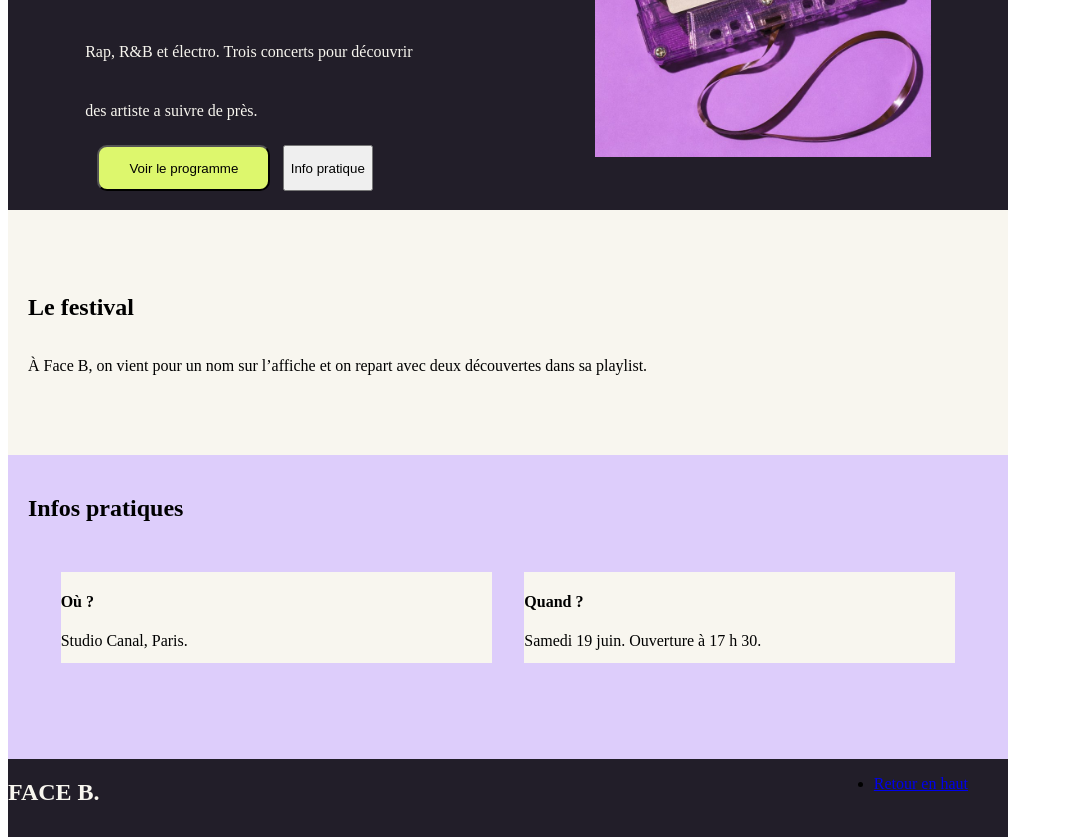
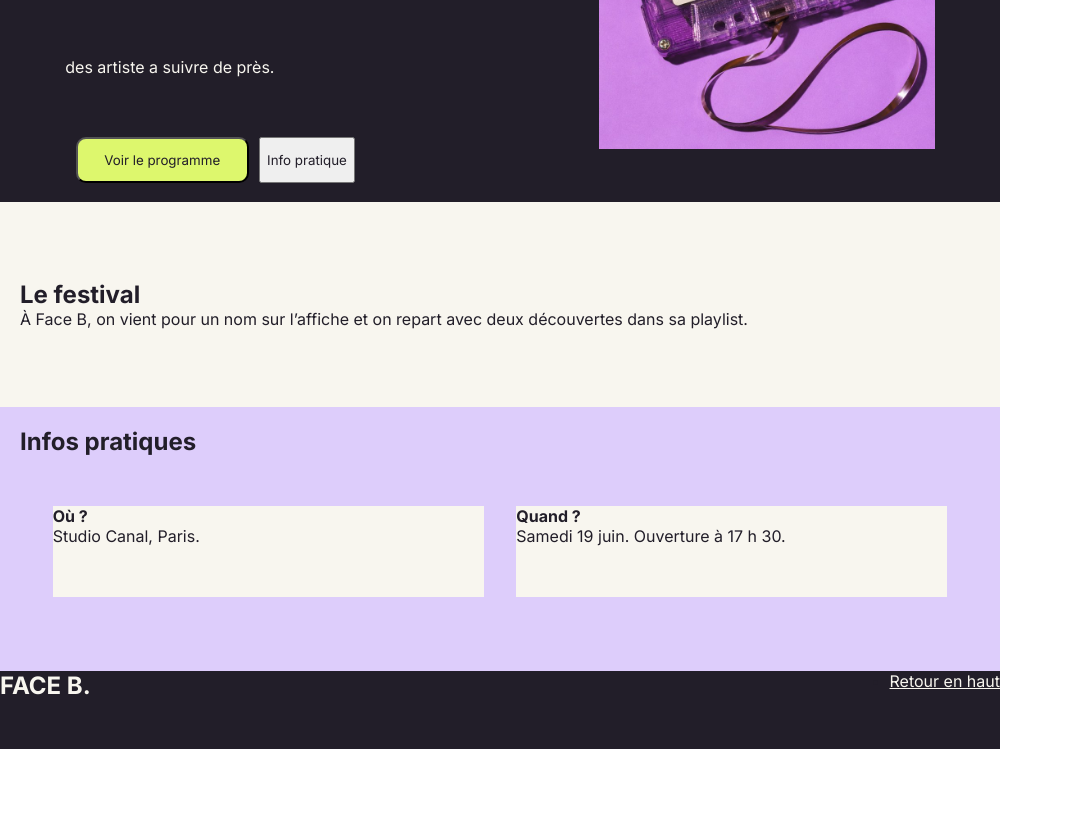
Before and after one commit to cmedinaap/projet-face-b, a plain HTML site: page index.html in a window 1280 px wide. Shown: the part 309-1146 px from the top of the page, without its empty margins (0-1071 px from the left). After the commit the page ends 1058 px from the top, so only its background shows below. Drawn offline with Linux system fonts and the light colour scheme.

Commit message:
version4

```diff
--- a/index.html
+++ b/index.html
@@ -13,8 +13,10 @@
             <div class="nav">
 
                 <div class="gauche">
+                    <div>
 
                       <h2>FACE B.</h2>
+                   </div>
 
                 </div>
 
@@ -37,10 +39,10 @@
                 <div class="description">
                     <h6 class="vert">SAMEDI 19 JUIN 2027 · PARIS</h6>
 
-                    <h1>Monte le volume</h1>
+                    <h1 class="blanc">Monte le volume</h1>
 
-                    <p>Rap, R&B et électro. Trois concerts pour découvrir </p>
-                    <span>des artiste a suivre de près.</span>
+                    <p class="blanc">Rap, R&B et électro. Trois concerts pour découvrir </p>
+                    <span class="blanc">des artiste a suivre de près.</span>
 
                     <div class="boutton">
                         <div class="dimension">
@@ -100,7 +102,7 @@
 
                    <div>
                      <ul>
-                       <li><a href="Retour en haut">Retour en haut</a></li>
+                         <li><a class="bas" href="Retour en haut">Retour en haut</a></li>
                      </ul>
                    </div>
                 </div>
--- a/style.css
+++ b/style.css
@@ -1,3 +1,17 @@
+
+@import url('https://fonts.googleapis.com/css2?family=Inter:ital,opsz,wght@0,14..32,100..900;1,14..32,100..900&display=swap');
+
+@font-face {
+    font-family: "Inter", sans-serif;
+}
+
+* {
+    margin: 0px;
+    box-sizing: border-box;
+    font-family: Inter;
+    color:#221E29;
+}
+
 .conteneur{
     width: 1000px;
     height: 1058px;
@@ -24,6 +38,8 @@
 width: 1000px;
 height: 73px;
 background: #F8F6EF;
+display: flex;
+align-items: center;
 
 }
 
@@ -71,9 +87,12 @@ h1{
 
     width: px;
     height: 400px;
-  color: #F8F6EF;
 
 
+
+}
+.blanc{
+    color: #F8F6EF;
 }
 
 .button{
@@ -130,7 +149,7 @@ img{
 
 
 .info{
-    width: 960px;
+    width: 1000px;
     height: 264px;
 
     padding: 20px;
@@ -172,13 +191,19 @@ img{
 }
 
 .nav-bas{
+    width: 1000px;
+    height: 78px;
     display: flex;
     flex-direction: row;
     justify-content: space-between;
 
-    width: 960px;
-    height: px;
+
 }
 .pied{
     color: #F8F6EF;
+
 }
+.bas{
+    color: #F8F6EF;
+
+}
```
Lines whose indentation alone changed are shown as unchanged.
